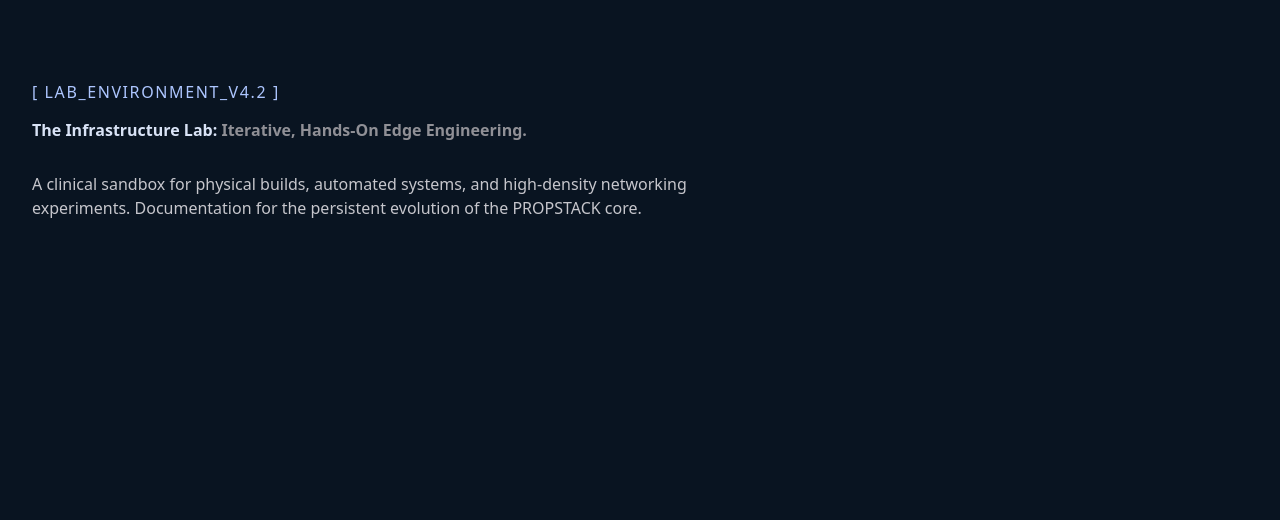
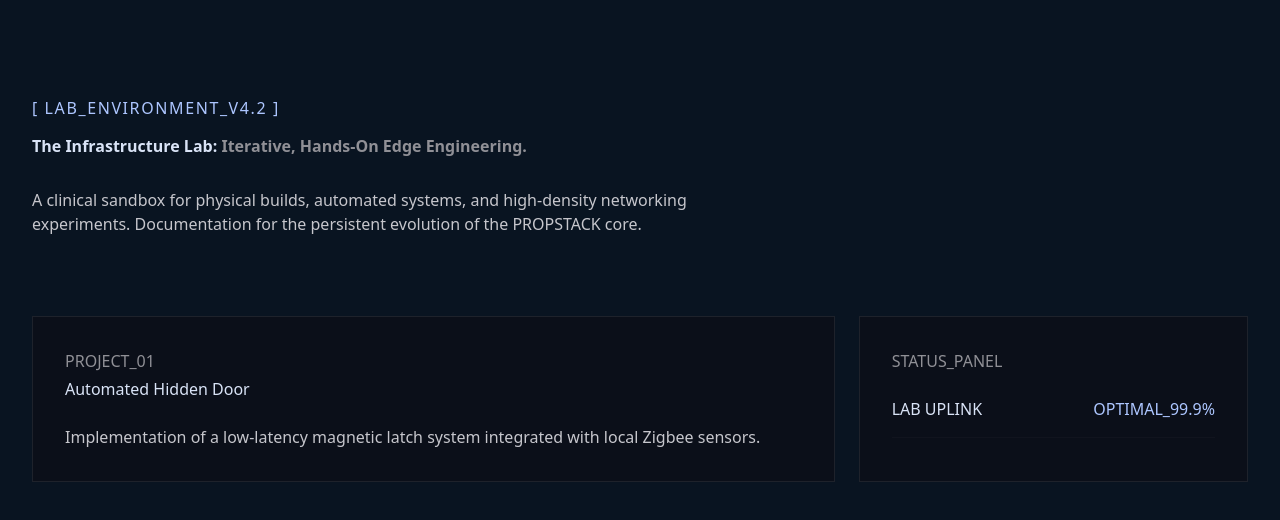
Before and after one commit to jezza10d/propstack, a plain HTML site: page the-lab/index.html in a window 1280 px wide. Drawn offline with nearby package versions, Linux system fonts and the light colour scheme.

Commit message:
Update index.html

```diff
--- a/the-lab/index.html
+++ b/the-lab/index.html
@@ -8,8 +8,8 @@
     <link href="https://fonts.googleapis.com/css2?family=Inter:wght@400;500;600;700&family=JetBrains+Mono:wght@400;500;700&display=swap" rel="stylesheet"/>
     <link href="https://fonts.googleapis.com/css2?family=Material+Symbols+Outlined:wght,FILL@100..700,0..1&display=swap" rel="stylesheet"/>
 
-    <script src="header.js"></script>
-    <script src="footer.js"></script>
+    <script src="header.js" defer></script>
+    <script src="footer.js" defer></script>
 
     <script id="tailwind-config">
         tailwind.config = {
@@ -64,19 +64,40 @@
         </section>
 
         <div class="bento-grid">
+            <div class="bento-item col-span-12 md:col-span-8 p-8 flex flex-col justify-between group">
+                <div class="flex flex-col gap-6">
+                    <div class="flex justify-between items-start">
+                        <div class="flex flex-col">
+                            <span class="font-label-mono text-label-mono text-outline mb-1">PROJECT_01</span>
+                            <h2 class="font-headline-lg text-headline-lg">Automated Hidden Door</h2>
+                        </div>
+                    </div>
+                    <p class="font-body-md text-body-md text-on-surface-variant">
+                        Implementation of a low-latency magnetic latch system integrated with local Zigbee sensors.
+                    </p>
+                </div>
             </div>
+
+            <div class="bento-item col-span-12 md:col-span-4 p-8 flex flex-col gap-6">
+                <span class="font-label-mono text-label-mono text-outline">STATUS_PANEL</span>
+                <div class="flex flex-col gap-4">
+                    <div class="flex justify-between items-center border-b border-outline-variant/10 pb-4">
+                        <span class="font-label-mono text-label-mono uppercase">Lab Uplink</span>
+                        <span class="text-tertiary font-label-mono text-label-mono">OPTIMAL_99.9%</span>
+                    </div>
+                </div>
+            </div>
+        </div>
     </main>
 
     <main-footer></main-footer>
 
     <script>
-        // Intersection Observer for Animations
         document.addEventListener('DOMContentLoaded', () => {
             const observer = new IntersectionObserver((entries) => {
                 entries.forEach(entry => {
                     if (entry.isIntersecting) {
                         entry.target.classList.add('opacity-100', 'translate-y-0');
-                        entry.target.classList.remove('opacity-0', 'translate-y-4');
                     }
                 });
             }, { threshold: 0.1 });
```
